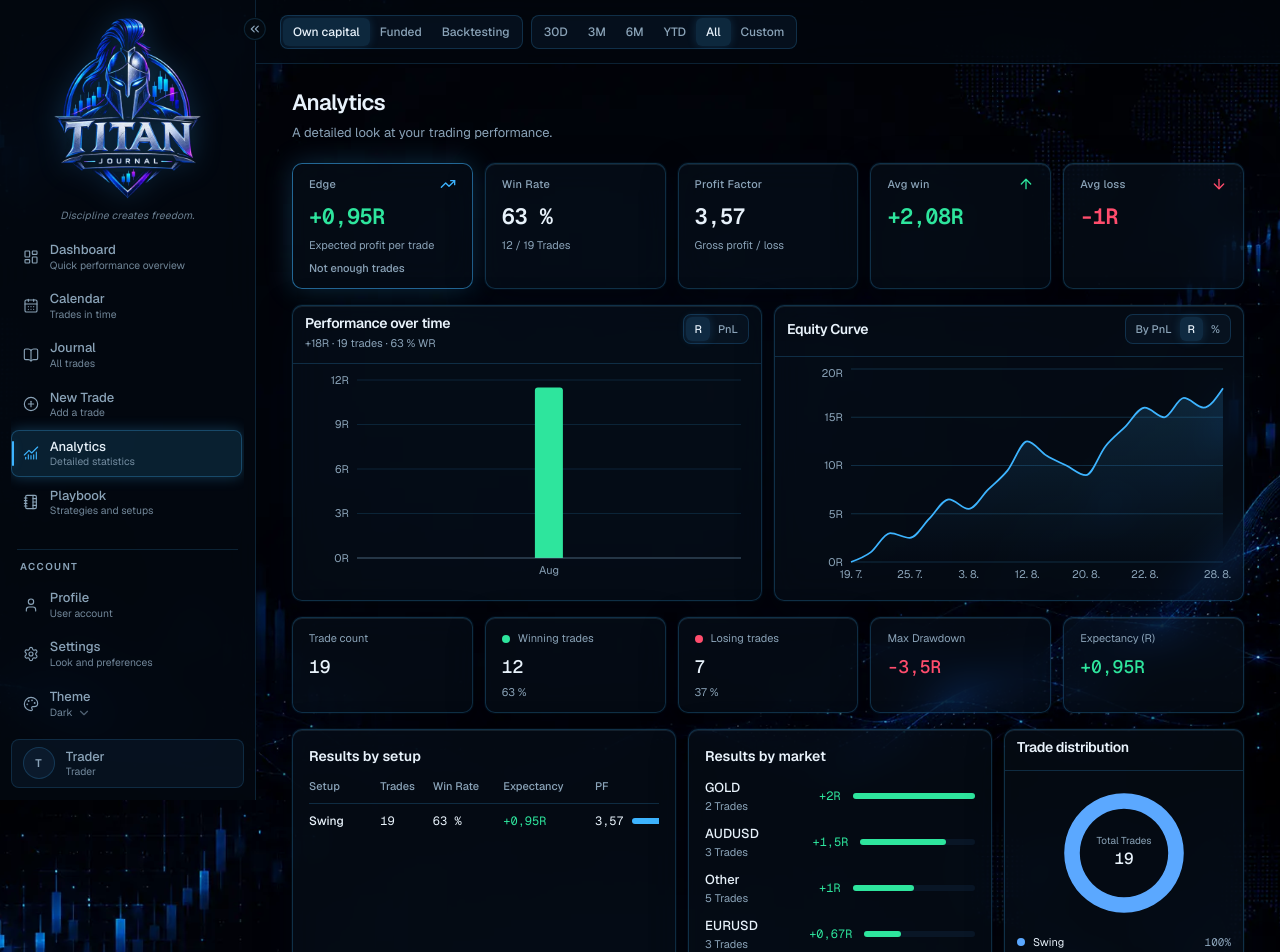
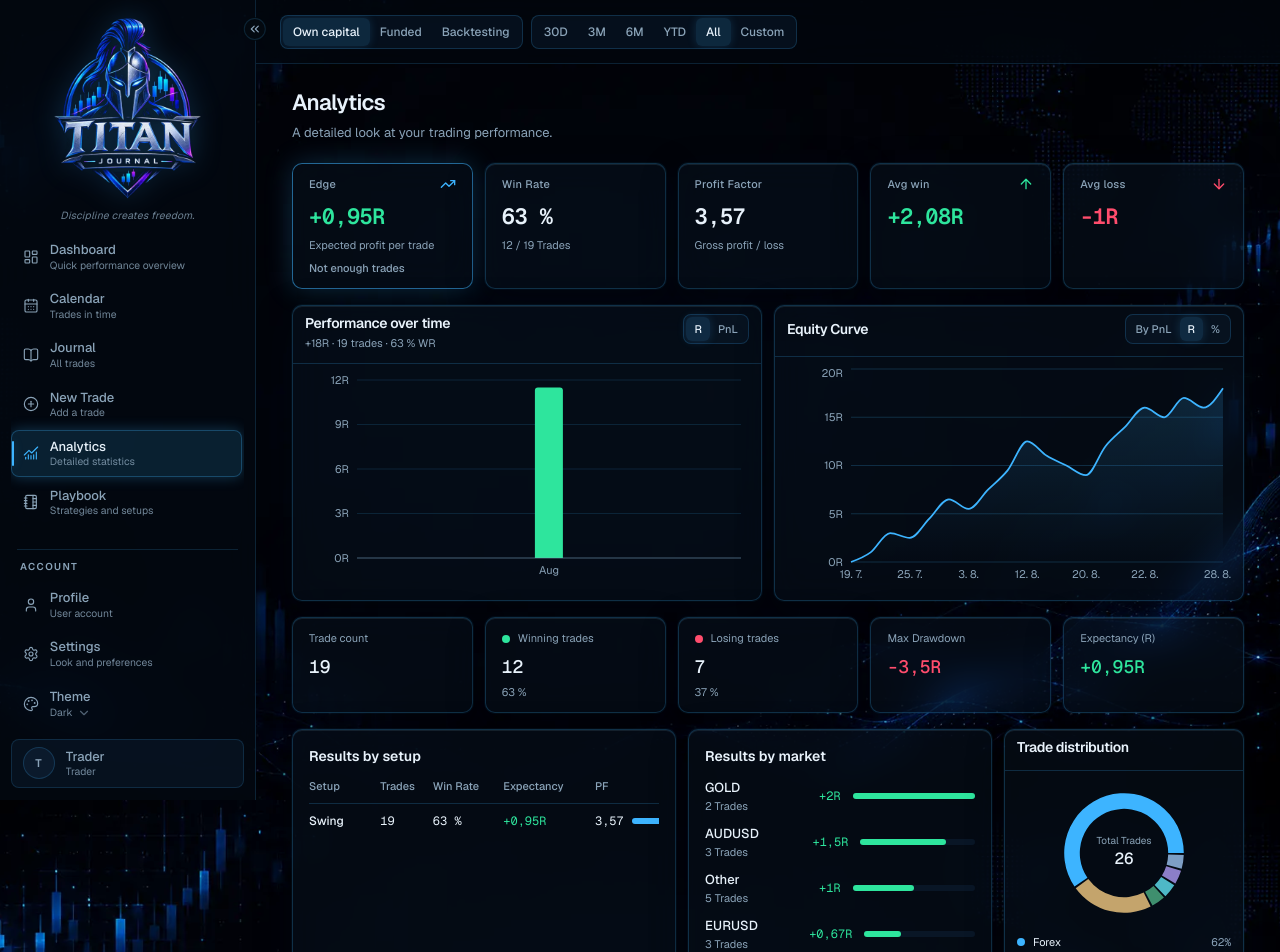
Before and after one commit to dersi128/titan-cot, a Next.js app in the folder titan-journal/: page /analytics in a window 1280 px wide. Shown: the top 952 px of the page. Built offline with nearby package versions, Linux system fonts and the light colour scheme.

Commit message:
Show Analytics trade mix by asset class.
The donut now splits trades into Forex, stocks, indices, and the other markets instead of playbooks.

Co-authored-by: dersi128 <dersi128@users.noreply.github.com>

```diff
--- a/titan-journal/components/analytics/analytics-page.tsx
+++ b/titan-journal/components/analytics/analytics-page.tsx
@@ -26,18 +26,14 @@ import {
   formatSignedR,
   signedClassName,
 } from "@/lib/format"
+import {
+  marketDistribution,
+  type AssetClassSlice,
+} from "@/lib/market-distribution"
 import { buildEquityCurve } from "@/lib/trade-calculations"
 import { useLabels } from "@/lib/use-labels"
 import { cn } from "@/lib/utils"
 import type { Trade } from "@/types/trade"
-
-const MIX_COLORS = [
-  "var(--chart-1)",
-  "var(--chart-2)",
-  "var(--chart-3)",
-  "var(--chart-4)",
-  "var(--chart-5)",
-]
 
 const EquityCurve = dynamic(
   () =>
@@ -286,20 +282,12 @@ function MarketTable({ rows }: { rows: GroupStats[] }) {
   )
 }
 
-type MixSlice = {
-  key: string
-  label: string
-  trades: number
-  share: number
-  color: string
-}
-
 function MixTooltip({
   active,
   payload,
 }: {
   active?: boolean
-  payload?: Array<{ payload: MixSlice }>
+  payload?: Array<{ payload: AssetClassSlice }>
 }) {
   if (!active || !payload?.[0]) return null
   const slice = payload[0].payload
@@ -316,24 +304,13 @@ function MixTooltip({
   )
 }
 
-function SetupMix({
-  rows,
-  names,
-  colors,
-}: {
-  rows: GroupStats[]
-  names: Record<string, string>
-  colors: Record<string, string>
-}) {
-  const { copy } = useLabels()
-  const total = rows.reduce((sum, row) => sum + row.trades, 0)
-  const slices = rows.map((row, index) => ({
-    key: row.key,
-    label: names[row.key] ?? row.key,
-    trades: row.trades,
-    share: total > 0 ? row.trades / total : 0,
-    color: colors[row.key] || MIX_COLORS[index % MIX_COLORS.length],
-  }))
+function MarketMix({ trades }: { trades: Trade[] }) {
+  const { copy, ASSET_CLASS_LABELS } = useLabels()
+  const distribution = useMemo(
+    () => marketDistribution(trades, "trades", ASSET_CLASS_LABELS),
+    [ASSET_CLASS_LABELS, trades]
+  )
+  const slices = distribution.slices
 
   return (
     <Card size="sm" className="h-full gap-0 py-0">
@@ -363,7 +340,7 @@ function SetupMix({
                     isAnimationActive={false}
                   >
                     {slices.map((slice) => (
-                      <Cell key={slice.key} fill={slice.color} />
+                      <Cell key={slice.assetClass} fill={slice.color} />
                     ))}
                   </Pie>
                   <Tooltip content={<MixTooltip />} />
@@ -374,14 +351,14 @@ function SetupMix({
                   {copy.dashboard.totalTradesLabel}
                 </p>
                 <p className="font-mono text-[16px] font-medium tabular-nums">
-                  {total}
+                  {distribution.totalTrades}
                 </p>
               </div>
             </div>
             <ul className="space-y-1.5">
               {slices.map((slice) => (
                 <li
-                  key={slice.key}
+                  key={slice.assetClass}
                   className="grid grid-cols-[auto_minmax(0,1fr)_auto] items-center gap-2 text-[11px]"
                 >
                   <span
@@ -427,25 +404,12 @@ export function AnalyticsPage() {
     () => Object.fromEntries(playbooks.map((item) => [item.id, item.name])),
     [playbooks]
   )
-  const playbookColors = useMemo(
-    () =>
-      Object.fromEntries(
-        playbooks
-          .filter((item) => item.color)
-          .map((item) => [item.id, item.color as string])
-      ),
-    [playbooks]
-  )
-  const setupMix = useMemo(
-    () => cappedGroups(trades, playbookKey, 6, copy.analytics.others),
-    [copy.analytics.others, trades]
-  )
   const setupRows = useMemo(
     () =>
-      [...setupMix].sort(
+      [...cappedGroups(trades, playbookKey, 6, copy.analytics.others)].sort(
         (a, b) => (b.averageR ?? -999) - (a.averageR ?? -999)
       ),
-    [setupMix]
+    [copy.analytics.others, trades]
   )
   const marketRows = useMemo(
     () =>
@@ -555,11 +519,7 @@ export function AnalyticsPage() {
         <div className="grid grid-cols-1 gap-3 xl:grid-cols-[minmax(0,1.2fr)_minmax(0,0.95fr)_minmax(220px,0.75fr)]">
           <SetupTable rows={setupRows} names={playbookNames} />
           <MarketTable rows={marketRows} />
-          <SetupMix
-            rows={setupMix}
-            names={playbookNames}
-            colors={playbookColors}
-          />
+          <MarketMix trades={trades} />
         </div>
       </div>
     </PageFrame>
```
